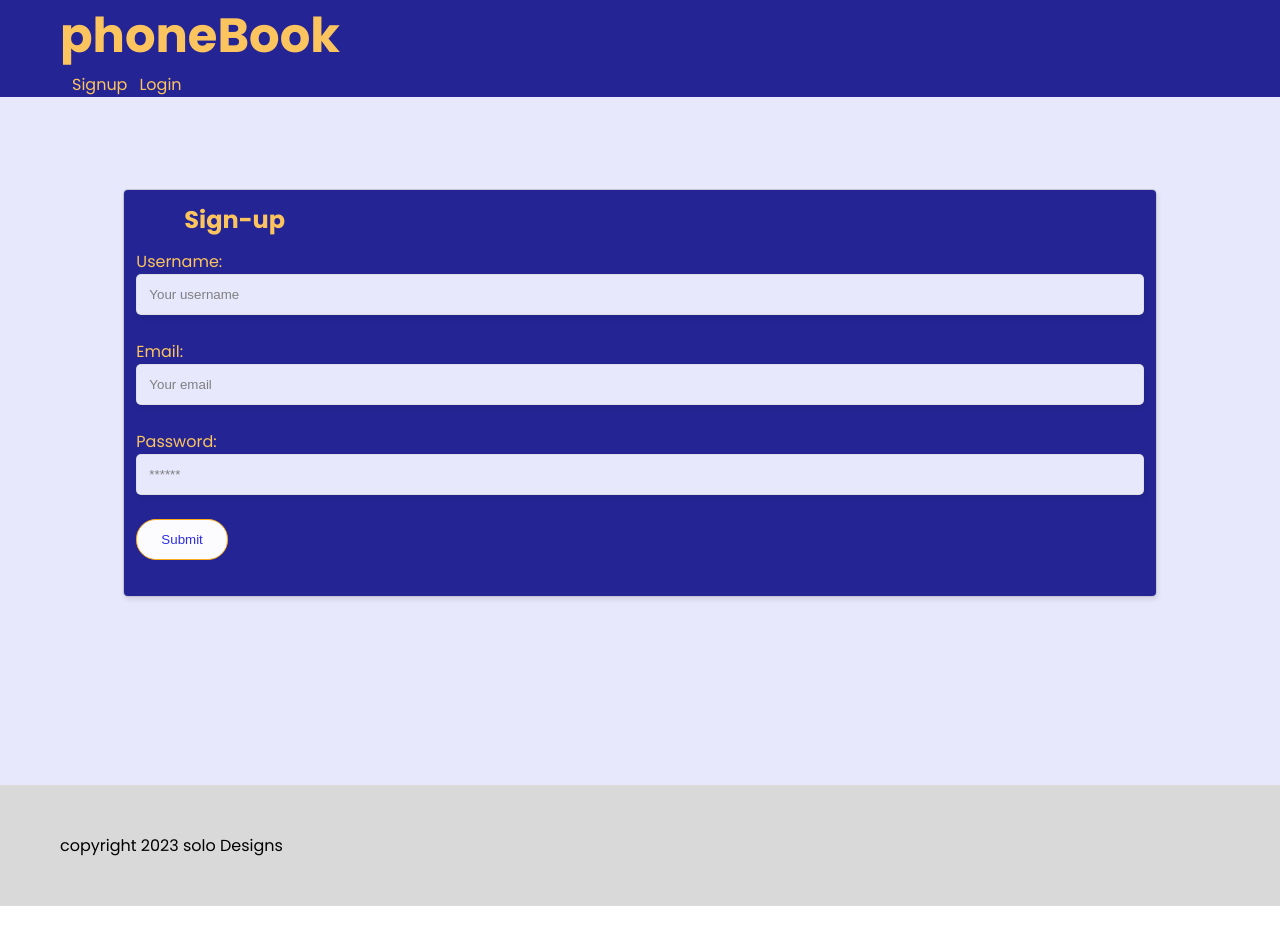
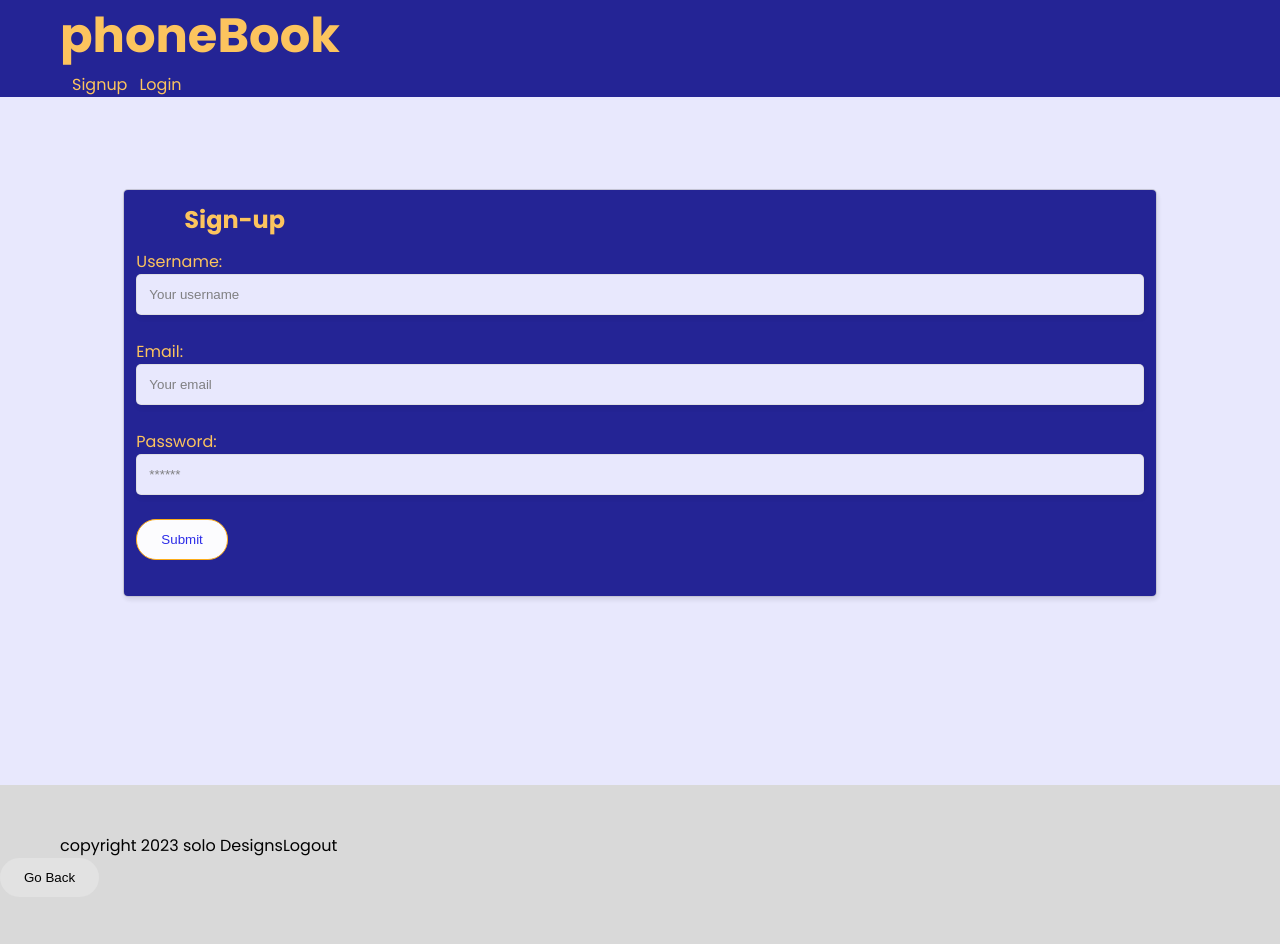
Before and after one commit to Anthony-A-Perez/solo-final, a React (Create React App) app in the folder client/: page /signup in a window 1280 px wide. Shown: the top 944 px of the page. Before the commit the page ends 906 px from the top, so only its background shows below. Built offline with nearby package versions, Linux system fonts and the light colour scheme.

Commit message:
update footer

```diff
--- a/client/src/components/Footer.js
+++ b/client/src/components/Footer.js
@@ -1,13 +1,29 @@
 import React from 'react';
-
+import { Link, useLocation, useNavigate } from 'react-router-dom';
+import Auth from "../utils/auth";
 
 const Footer = () => {
-
+  const location = useLocation();
+  const navigate = useNavigate();
+  const logout = (event) => {
+    event.preventDefault();
+    Auth.logout();
+  };
   return (
     <footer className="w-100 bg-gray-light-7 pt-3 pb-3 mt-5">
     <div className="container">
       copyright 2023 solo Designs
+      <Link onClick={logout} to="/">Logout</Link>
     </div>
+    {location.pathname !== '/' && (
+          <button
+            className="btn btn-dark mb-3"
+            onClick={() => navigate(-1)}
+          >
+            Go Back
+          </button>
+
+        )}
   </footer>
   );
 };
--- a/client/src/components/Header.js
+++ b/client/src/components/Header.js
@@ -1,30 +1,11 @@
-import React, { useState, useEffect } from "react";
+import React from "react";
 import { Link } from "react-router-dom";
 import Auth from "../utils/auth";
 
 const Header = () => {
-  const [isLoading, setIsLoading] = useState(true); // Initially set to true to indicate loading
-  const [isLoggedIn, setIsLoggedIn] = useState(false); // Initially set to false until token is verified
-
-  useEffect(() => {
-    // Check if there's a token in localStorage
-    const token = localStorage.getItem("id_token");
-
-    // If there's a token and it's not expired, set isLoggedIn to true
-    const checkLoggedIn = async () => {
-      if (token && !Auth.isTokenExpired(token)) {
-        setIsLoggedIn(true);
-      }
-      setIsLoading(false); // Mark the loading process as complete
-    };
-
-    checkLoggedIn();
-  }, []); // The empty dependency array ensures the effect runs only once, on component mount
-
   const logout = (event) => {
     event.preventDefault();
     Auth.logout();
-    setIsLoggedIn(false); // Update the isLoggedIn state after logging out
   };
 
   return (
@@ -36,26 +17,25 @@ const Header = () => {
           </Link>
         </div>
         <div>
-          {isLoading ? (
-            // Show a loading indicator or nothing while verifying the token
-            <p>Loading...</p>
-          ) : isLoggedIn ? (
-            // Show the links when isLoggedIn is true
+          {Auth.loggedIn() ? (
             <>
               <ul className="display-f">
                 <li className="ml-1 text-hover-secondary">
-                  <Link to="/posts">Posts</Link>
+                  <Link to="/posts">
+                    Posts
+                  </Link>
                 </li>
-                {/* Other links */}
                 <li className="ml-1 text-hover-secondary">
-                  <Link onClick={logout} to="/">
-                    Logout
+                  <Link to="/me">
+                    User
                   </Link>
+                </li>
+                <li className="ml-1 text-hover-secondary">
+                  <Link onClick={logout} to="/">Logout</Link>
                 </li>
               </ul>
             </>
           ) : (
-            // Show the login and signup links when isLoggedIn is false
             <>
               <ul className="display-f">
                 <li className="ml-1 text-hover-secondary">
```
